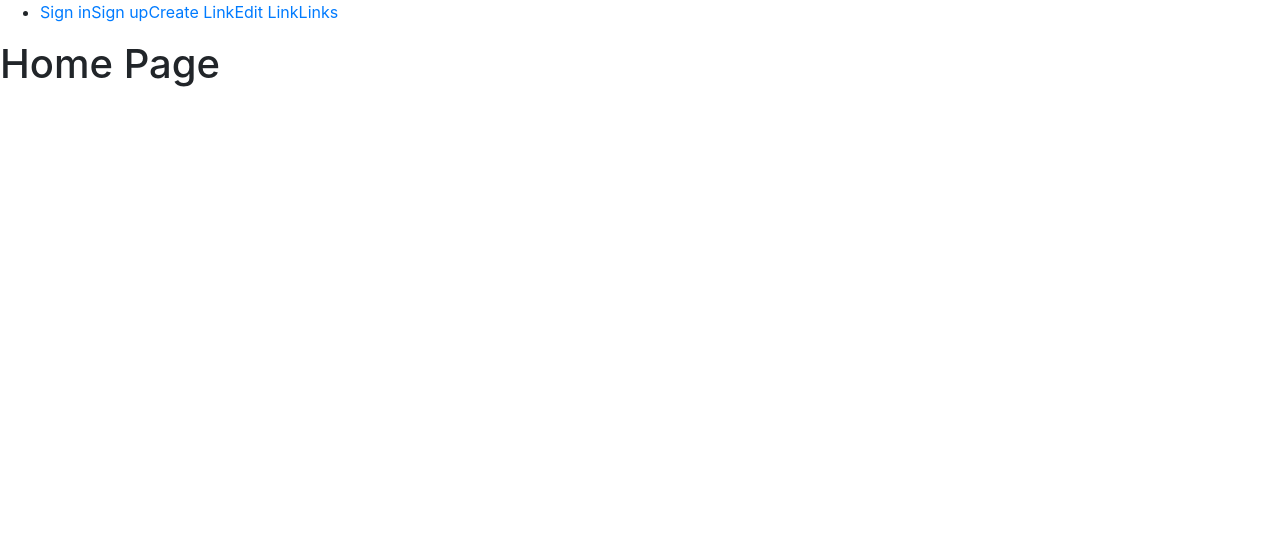
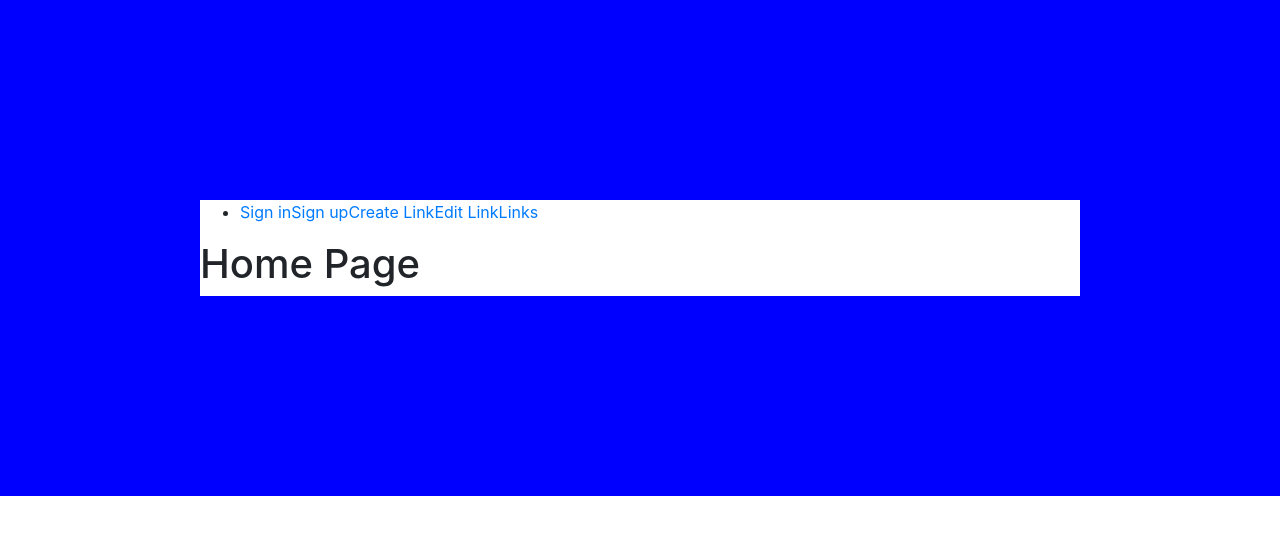
Before and after one commit to Fernandoborgesjr/linkManager_frontend, a React (Create React App) app: page / in a window 1280 px wide. Shown: the top 534 px of the page. Built offline with nearby package versions, Linux system fonts and the light colour scheme.

Commit message:
Added sass

```diff
--- a/package.json
+++ b/package.json
@@ -37,6 +37,7 @@
     "eslint-config-airbnb": "^18.2.0",
     "eslint-plugin-import": "^2.22.0",
     "eslint-plugin-jsx-a11y": "^6.3.1",
-    "eslint-plugin-react": "^7.20.6"
+    "eslint-plugin-react": "^7.20.6",
+    "node-sass": "^4.14.1"
   }
 }
--- a/src/index.js
+++ b/src/index.js
@@ -1,6 +1,6 @@
 import React from 'react';
 import ReactDOM from 'react-dom';
 import App from './App';
-import 'bootstrap/dist/css/bootstrap.min.css';
+import './main.scss';
 
 ReactDOM.render(<App />, document.getElementById('root'));
--- /dev/null
+++ b/src/main.scss
@@ -0,0 +1,6 @@
+@import 'node_modules/bootstrap/scss/bootstrap.scss';
+
+
+body{
+    border: solid 200px blue;
+}
```
Also changed, not shown: 1 other file (tests, documents, lock files or other folders).
